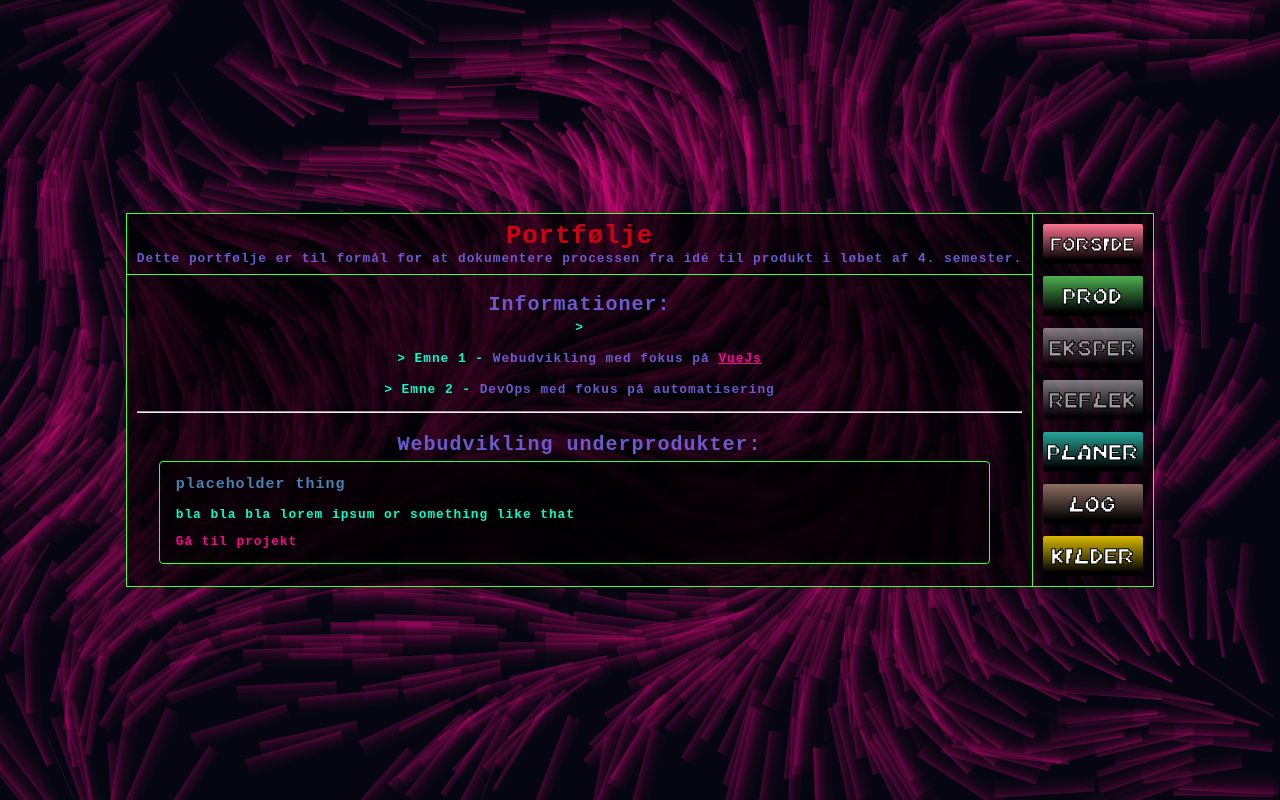
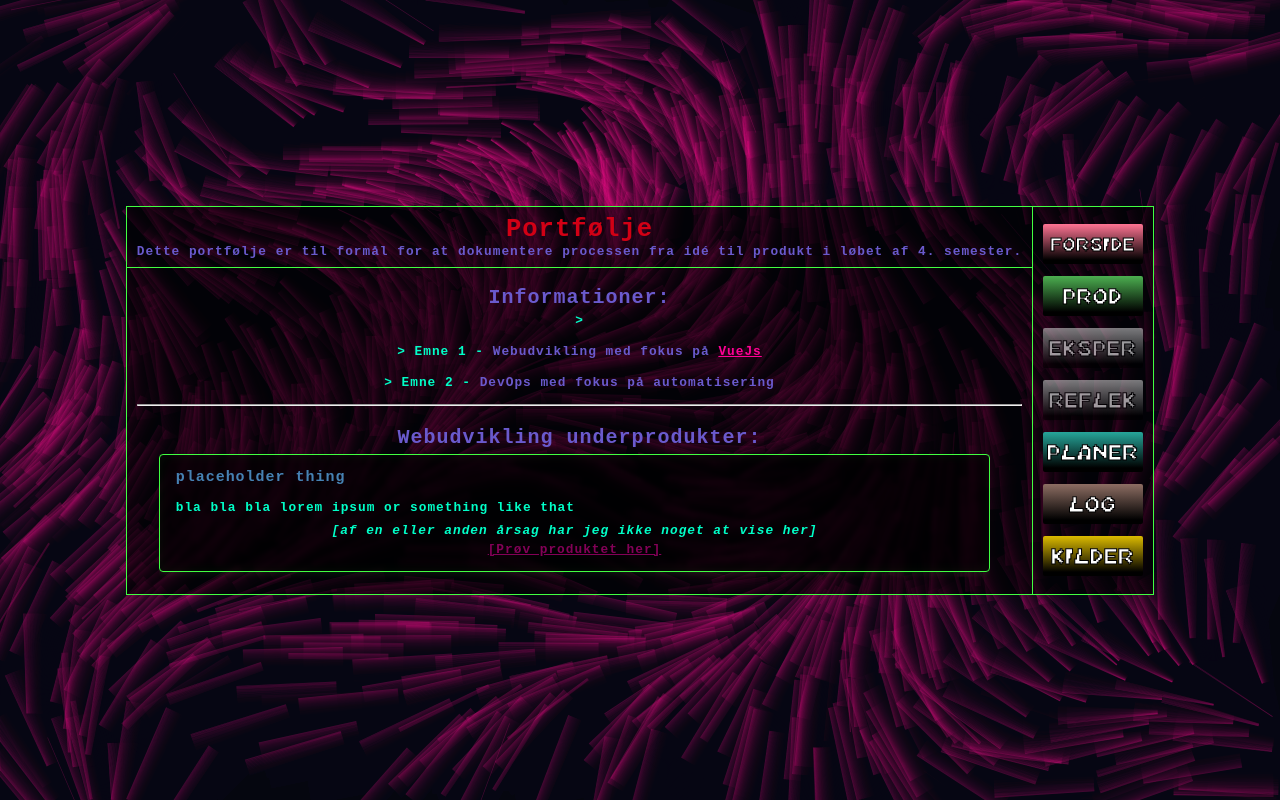
Before and after one commit to Gatherer4466/gatherer4466.github.io, a Vue app: page /produkter/web in a window 1280 px wide. Built offline with nearby package versions, Linux system fonts and the light colour scheme.

Commit message:
Update the design a bit

```diff
--- a/src/features/products/web/components/ProductCard.vue
+++ b/src/features/products/web/components/ProductCard.vue
@@ -1,37 +1,74 @@
 <template>
-  <div class="card product-card">
+  <div class="card">
     <h3>{{ title }}</h3>
 
-    <p>{{ description }}</p>
 
-    <img v-if="preview" :src="preview" alt="" class="product-preview" />
+      <p v-html="description"></p>
 
-    <a :href="link" target="_blank" rel="noopener">
-      Gå til projekt
-    </a>
+    <div class="projectPreview">
+      <img
+        v-if="preview"
+        :src="preview"
+        :alt="`${title} preview`"
+        :draggable="false"
+      />
+      <p style="font-style: italic">
+        {{ preview ? `` : '[af en eller anden årsag har jeg ikke noget at vise her]' }}
+      </p>
+    </div>
+
+    <div class="subText">
+      <a
+        :href="link"
+        target="_blank"
+        rel="noopener"
+        class="tryButton"
+      >
+        [Prøv produktet her]
+      </a>
+
+      <a
+        v-if="githubUrl"
+        :href="githubUrl"
+        target="_blank"
+        rel="noopener"
+        class="tryButton"
+      >
+        [Se selve koden her]
+      </a>
+
+    </div>
   </div>
 </template>
 
 <script setup lang="ts">
 import type { Product } from '../types'
+import { computed } from 'vue'
 
-defineProps<Product>()
+
+const props = defineProps<Product>()
+
+const githubUrl = computed(() => {
+  if (!props.link) return ''
+
+  try {
+    const url = new URL(props.link)
+    const username = url.hostname.split('.')[0]
+    const repo = url.pathname.replace(/\//g, '')
+
+    return `https://github.com/${username}/${repo}`
+  } catch {
+    return ''
+  }
+})
+
 </script>
 
+
 <style scoped>
-.product-card a {
-  text-decoration: none;
-  display: inline-block;
-  margin-top: 8px;
-}
-
-.product-card a:hover {
-  text-decoration: underline;
-}
-
-.product-gif {
-  width: 100%;
-  margin: 10px 0;
-  border: 1px solid white;
+.projectPreview {
+  display: flex;
+  flex-direction: column;
+  align-items: center;
 }
 </style>
```
